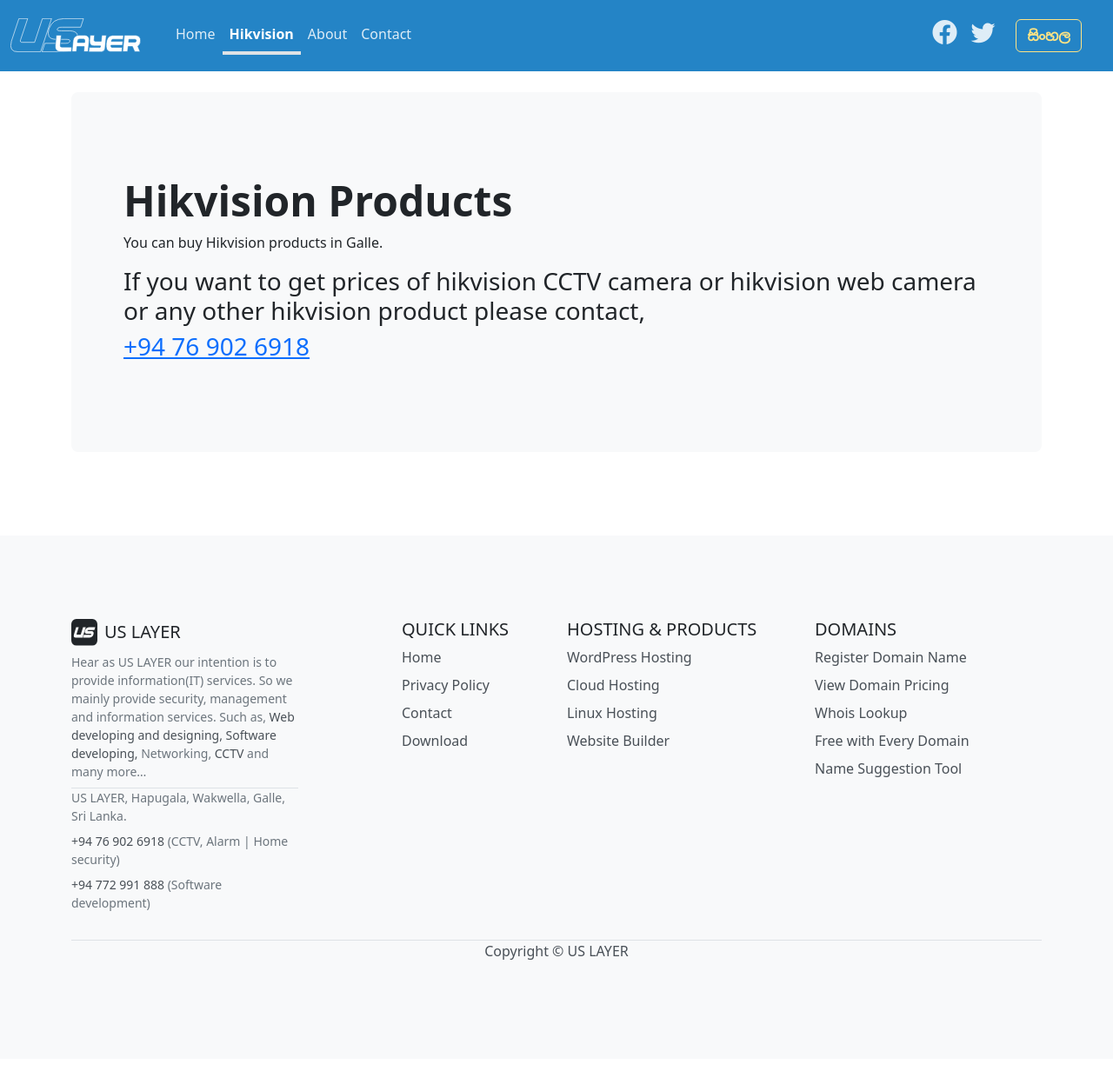
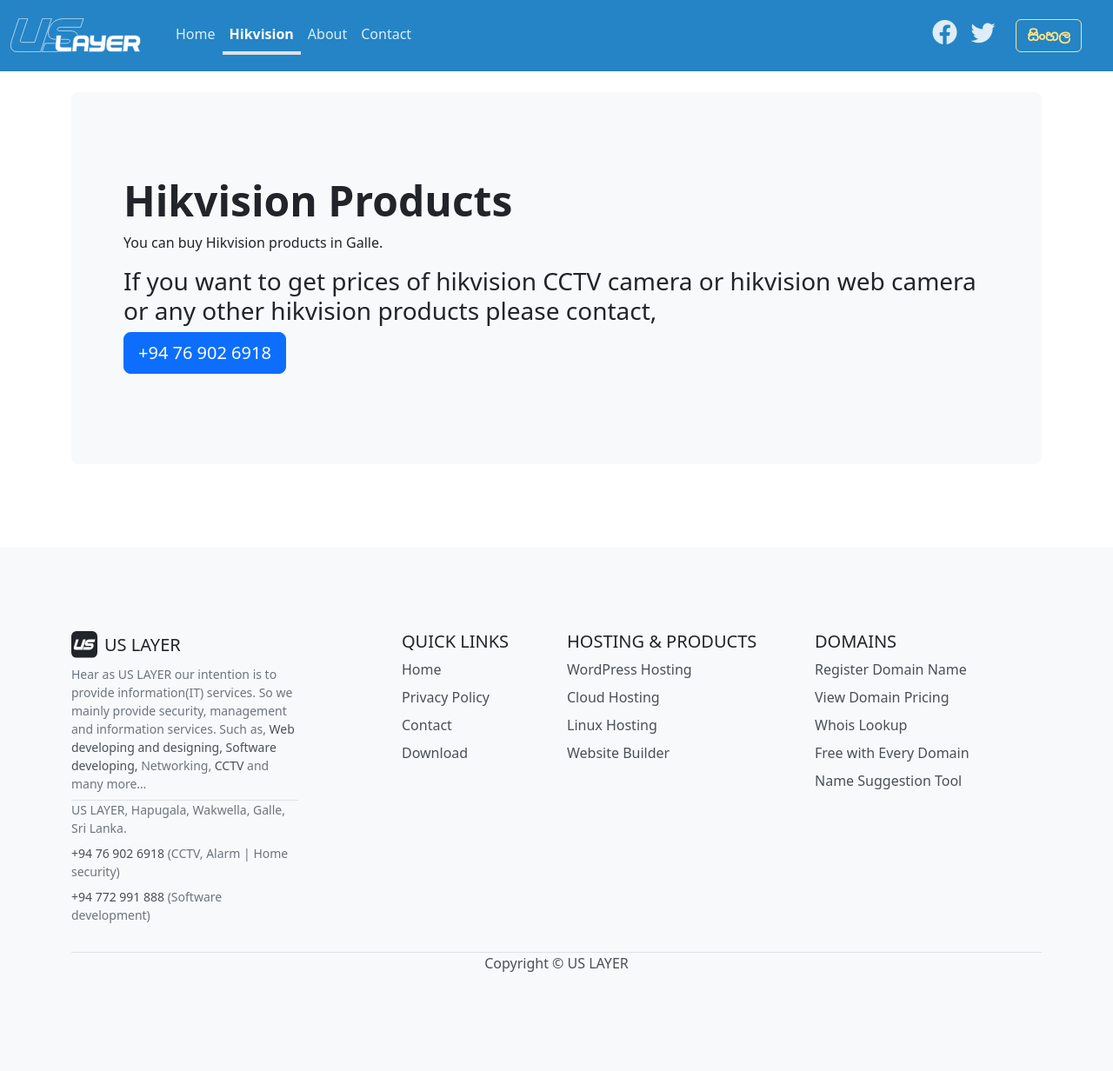
Before and after one commit to uslayer/uslayer.github.io, a Jekyll site: the page built from pages/hikvision-products.md, in a window 1280 px wide. Shown: the whole page at 87% size. Built offline with Jekyll 4.4.1, drawn with Linux system fonts in a browser that asks for light colours.

Commit message:
Update hikvision-products.md

```diff
--- a/pages/hikvision-products.md
+++ b/pages/hikvision-products.md
@@ -7,6 +7,6 @@
 
 You can buy Hikvision products in Galle.
 
-### If you want to get prices of hikvision CCTV camera or hikvision web camera or any other hikvision product please contact,
+### If you want to get prices of hikvision CCTV camera or hikvision web camera or any other hikvision products please contact,
 
-<h3><a href="tel:=+94769026918">+94 76 902 6918</a></h3>
+<h3><a type="button" class="btn btn-primary btn-lg btn-block" href="tel:=+94769026918">+94 76 902 6918</a></h3>
```
